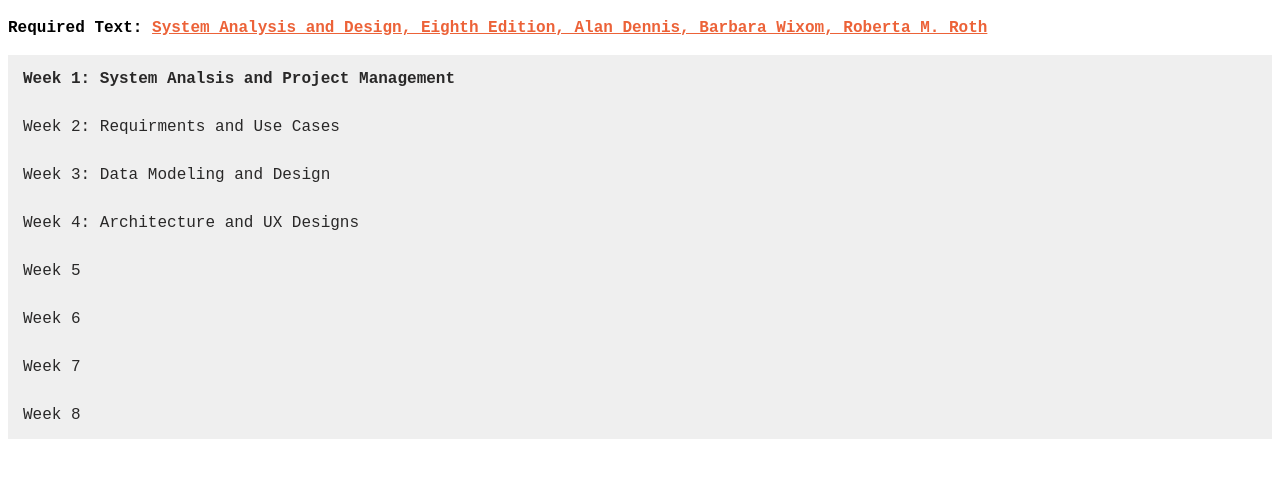
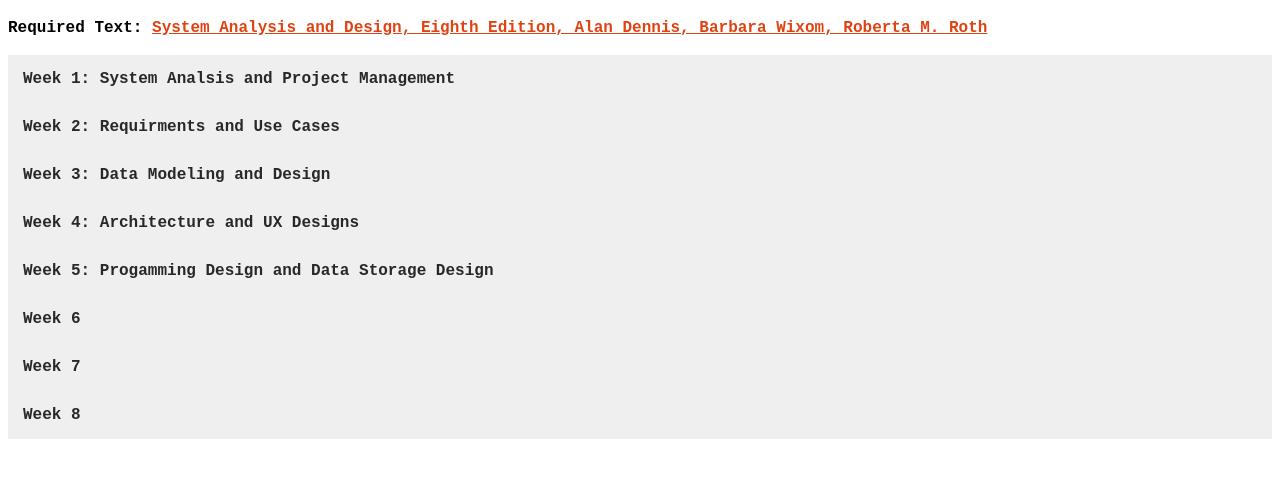
Before and after one commit to Jessie0611/INFM355, a plain HTML site: page index.html in a window 1280 px wide. Shown: the part 61-538 px from the top of the page. Drawn offline with Linux system fonts and the light colour scheme.

Commit message:
Add style

```diff
--- a/index.html
+++ b/index.html
@@ -18,7 +18,7 @@
         <a href="Week1/Week1Assignment.pdf" target="_blank"><b>Week 1 Assignment Questions</b></a>
       </p>
     </div>
-        <button class="accordion">Week 2: Requirments and Use Cases</button>
+        <button class="accordion"><b>Week 2: Requirments and Use Cases</b></button>
     <div class="panel">
       <p>
         <a href="Week2/355_ch03.pdf" target="_blank">Chapter 3: Requirements Determination</a> <br>
@@ -27,7 +27,7 @@
       </p>
     </div>
 
-    <button class="accordion">Week 3: Data Modeling and Design</button>
+    <button class="accordion"><b>Week 3: Data Modeling and Design</b></button>
     <div class="panel">
       <p>
         <a href="Week3/ch05.pptx" target="_blank">Chapter 5: Data Modeling</a> <br>
@@ -35,7 +35,7 @@
     </p>
     </div>
 
-    <button class="accordion">Week 4: Architecture and UX Designs</button>
+    <button class="accordion"><b>Week 4: Architecture and UX Designs</b></button>
     <div class="panel">
       <p>
         <a href="Week4/ch07.pdf" target="_blank">Chapter 7: Architecture Design</a> <br>
@@ -45,7 +45,7 @@
       </p>
     </div>
 
-    <button class="accordion">Week 5</button>
+    <button class="accordion"><b>Week 5: Progamming Design and Data Storage Design</b></button>
     <div class="panel">
       <p>
         <a href="Week5/ch09.pdf" target="_blank">Chapter 9: Program Design</a> <br>
@@ -53,7 +53,7 @@
       </p>
     </div>
 
-    <button class="accordion">Week 6</button>
+    <button class="accordion"><b>Week 6</b></button>
     <div class="panel">
       <p>...
         <a href="" target="_blank"></a> <br>
@@ -61,14 +61,14 @@
       </p>
     </div>
 
-    <button class="accordion">Week 7</button>
+    <button class="accordion"><b>Week 7</b></button>
     <div class="panel">
       <p>...
         <a href="" target="_blank"></a> <br>
         <a href="" target="_blank"></a>
       </p>
     </div>
-    <button class="accordion">Week 8</button>
+    <button class="accordion"><b>Week 8</b></button>
     <div class="panel">
       <p>...
         <a href="" target="_blank"></a> <br>
--- a/style.css
+++ b/style.css
@@ -17,7 +17,7 @@ ul,li {
     transition: 0.4s;
   }
   .active, .accordion:hover {
-    background-color: #fb8865;
+    background-color: #f48c6d;
   }
   .panel {
     padding: 0 18px;
@@ -29,10 +29,10 @@ ul,li {
     color: #e04313;
   }
   h3{
-    color: #cc2c04;
+    color: #d33c16;
   }
   a{
-    color: #ec6238;
+    color: #e04313;
   }
   a:hover{
     letter-spacing: 2px;
```
